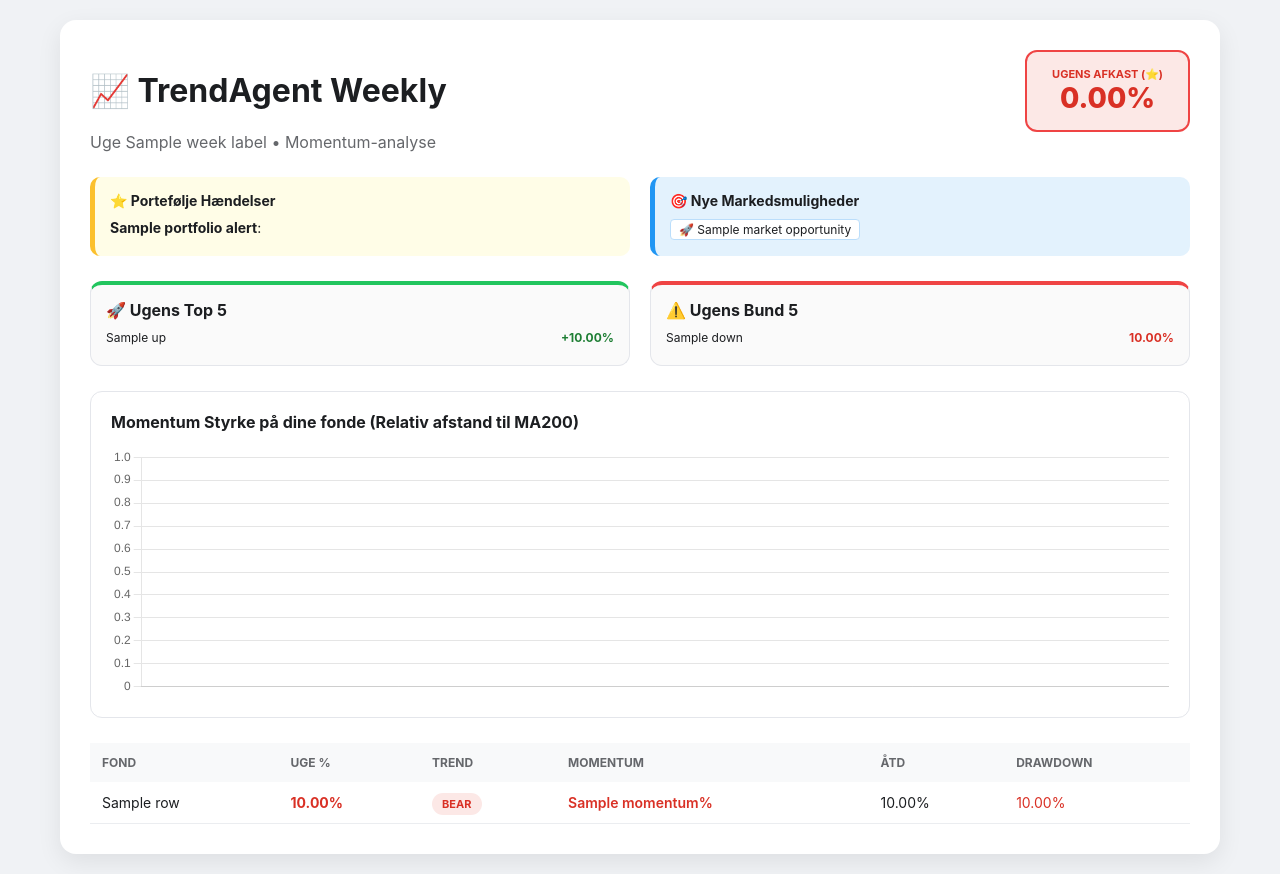
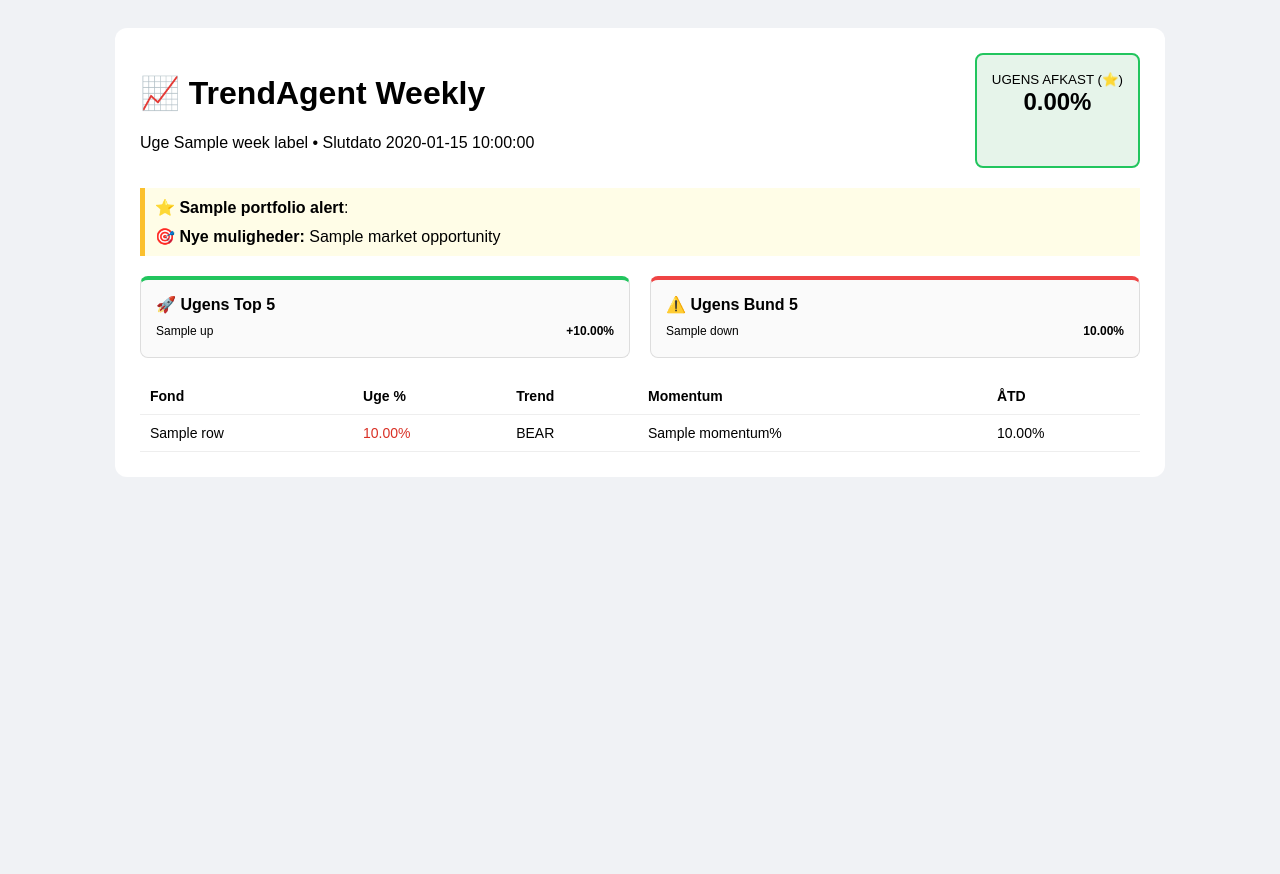
Before and after one commit to Alf4444/TrendAgent, a Python web app: template templates/weekly.html.j2 in a window 1280 px wide. After the commit the page ends 477 px from the top, so only its background shows below. Run offline with Jinja, Linux system fonts and the light colour scheme; the template is opened without the code that fills it: most values are stand-ins (such as "Sample title", 1, 10 or a date in 2020).

Commit message:
Update weekly.html.j2

```diff
--- a/templates/weekly.html.j2
+++ b/templates/weekly.html.j2
@@ -2,146 +2,79 @@
 <html lang="da">
 <head>
   <meta charset="utf-8">
-  <meta name="viewport" content="width=device-width, initial-scale=1">
-  <title>TrendAgent Weekly – Uge {{ week_label }}</title>
+  <title>TrendAgent Weekly</title>
   <script src="https://cdn.jsdelivr.net/npm/chart.js"></script>
   <style>
-    body { font-family: -apple-system, system-ui, sans-serif; background: #f0f2f5; margin: 0; padding: 20px; color: #1c1e21; }
-    .container { max-width: 1100px; margin: auto; background: white; padding: 30px; border-radius: 16px; box-shadow: 0 8px 24px rgba(0,0,0,0.08); }
-    .header-flex { display: flex; justify-content: space-between; align-items: flex-start; margin-bottom: 25px; }
-
-    .portfolio-score { padding: 15px 25px; border-radius: 12px; text-align: center; }
-    .score-up { background: #e6f4ea; border: 2px solid #22c55e; color: #1e7e34; }
-    .score-down { background: #fce8e6; border: 2px solid #ef4444; color: #d93025; }
-
-    .alert-grid { display: flex; gap: 20px; margin-bottom: 25px; }
-    .alert-box { flex: 1; padding: 15px; border-radius: 10px; font-size: 14px; }
-    .p-alert { background: #fffde7; border-left: 5px solid #fbc02d; }
-    .m-alert { background: #e3f2fd; border-left: 5px solid #2196f3; }
-
-    .top-stats { display: flex; gap: 20px; margin-bottom: 25px; }
-    .stat-box { flex: 1; padding: 15px; border-radius: 12px; border: 1px solid #e4e6eb; background: #fafafa; }
-
-    .chart-card { border: 1px solid #e4e6eb; border-radius: 12px; padding: 20px; margin-bottom: 25px; }
-    .chart-container { height: 250px; }
-
-    table { border-collapse: collapse; width: 100%; }
-    th { text-align: left; padding: 12px; background: #f8f9fa; font-size: 12px; text-transform: uppercase; color: #65676b; }
-    td { padding: 12px; border-bottom: 1px solid #ebedf0; font-size: 14px; }
-    .active-row { background: #fffde7; font-weight: 500; }
-    .badge { padding: 4px 10px; border-radius: 20px; font-weight: bold; font-size: 11px; }
-    .b-up { background: #e6f4ea; color: #1e7e34; }
-    .b-down { background: #fce8e6; color: #d93025; }
+    body { font-family: sans-serif; background: #f0f2f5; padding: 20px; }
+    .container { max-width: 1000px; margin: auto; background: white; padding: 25px; border-radius: 12px; }
+    .header { display: flex; justify-content: space-between; margin-bottom: 20px; }
+    .score-box { border: 2px solid #22c55e; background: #e6f4ea; padding: 15px; border-radius: 8px; text-align: center; }
+    .grid { display: flex; gap: 20px; margin-bottom: 20px; }
+    .box { flex: 1; padding: 15px; border-radius: 8px; border: 1px solid #ddd; background: #fafafa; }
+    .alert { background: #fffde7; border-left: 5px solid #fbc02d; padding: 10px; margin-bottom: 20px; }
+    table { width: 100%; border-collapse: collapse; margin-top: 20px; }
+    th, td { padding: 10px; border-bottom: 1px solid #eee; text-align: left; font-size: 14px; }
+    .active { background: #fffde7; font-weight: bold; }
   </style>
 </head>
 <body>
   <div class="container">
-    <div class="header-flex">
+    <div class="header">
       <div>
         <h1>📈 TrendAgent Weekly</h1>
-        <p style="color:#65676b; margin:0;">Uge {{ week_label }} • Momentum-analyse</p>
+        <p>Uge {{ week_label }} • Slutdato {{ week_end_date }}</p>
       </div>
-      <div class="portfolio-score {{ 'score-up' if avg_portfolio_return >= 0 else 'score-down' }}">
-        <span style="font-size: 11px; text-transform: uppercase; font-weight: bold; display:block;">Ugens Afkast (⭐)</span>
-        <span style="font-size: 28px; font-weight: 800;">{{ '%.2f'|format(avg_portfolio_return) }}%</span>
+      <div class="score-box">
+        <small>UGENS AFKAST (⭐)</small><br>
+        <strong style="font-size: 24px;">{{ '%.2f'|format(avg_portfolio_return) }}%</strong>
       </div>
     </div>
 
     {% if portfolio_alerts or market_opportunities %}
-    <div class="alert-grid">
-      {% if portfolio_alerts %}
-      <div class="alert-box p-alert">
-        <h4 style="margin:0 0 10px 0;">⭐ Portefølje Hændelser</h4>
-        {% for a in portfolio_alerts %}
-          <div style="margin-bottom:5px;"><strong>{{ a.name }}</strong>: {{ a.msg }}</div>
-        {% endfor %}
-      </div>
-      {% endif %}
-
+    <div class="alert">
+      {% for a in portfolio_alerts %}<div><strong>⭐ {{ a.name }}</strong>: {{ a.msg }}</div>{% endfor %}
       {% if market_opportunities %}
-      <div class="alert-box m-alert">
-        <h4 style="margin:0 0 10px 0;">🎯 Nye Markedsmuligheder</h4>
-        <div style="display: flex; flex-wrap: wrap; gap: 5px;">
-          {% for o in market_opportunities %}
-            <span style="background:white; padding:2px 8px; border-radius:4px; border:1px solid #bbdefb; font-size:12px;">🚀 {{ o.name }}</span>
-          {% endfor %}
-        </div>
-      </div>
+        <div style="margin-top:10px;"><strong>🎯 Nye muligheder:</strong>
+        {% for o in market_opportunities %}{{ o.name }}{{ ", " if not loop.last }}{% endfor %}</div>
       {% endif %}
     </div>
     {% endif %}
 
-    <div class="top-stats">
-      <div class="stat-box" style="border-top: 4px solid #22c55e;">
+    <div class="grid">
+      <div class="box" style="border-top: 4px solid #22c55e;">
         <h4 style="margin:0 0 10px 0">🚀 Ugens Top 5</h4>
         {% for t in top_up %}
-          <div style="display:flex; justify-content:space-between; font-size:12px; margin-bottom:5px;">
-            <span>{{ t.name[:30] }}</span>
-            <span style="color:#1e7e34; font-weight:bold;">+{{ '%.2f'|format(t.week_change_pct) }}%</span>
+          <div style="display:flex; justify-content:space-between; font-size:12px; margin-bottom:4px;">
+            <span>{{ t.name[:30] }}</span> <strong>+{{ '%.2f'|format(t.week_change_pct) }}%</strong>
           </div>
         {% endfor %}
       </div>
-      <div class="stat-box" style="border-top: 4px solid #ef4444;">
+      <div class="box" style="border-top: 4px solid #ef4444;">
         <h4 style="margin:0 0 10px 0">⚠️ Ugens Bund 5</h4>
         {% for t in top_down %}
-          <div style="display:flex; justify-content:space-between; font-size:12px; margin-bottom:5px;">
-            <span>{{ t.name[:30] }}</span>
-            <span style="color:#d93025; font-weight:bold;">{{ '%.2f'|format(t.week_change_pct) }}%</span>
+          <div style="display:flex; justify-content:space-between; font-size:12px; margin-bottom:4px;">
+            <span>{{ t.name[:30] }}</span> <strong>{{ '%.2f'|format(t.week_change_pct) }}%</strong>
           </div>
         {% endfor %}
       </div>
     </div>
 
-    <div class="chart-card">
-      <h4 style="margin:0 0 15px 0">Momentum Styrke på dine fonde (Relativ afstand til MA200)</h4>
-      <div class="chart-container">
-        <canvas id="momentumChart"></canvas>
-      </div>
-    </div>
-
     <table>
       <thead>
-        <tr>
-          <th>Fond</th>
-          <th>Uge %</th>
-          <th>Trend</th>
-          <th>Momentum</th>
-          <th>ÅTD</th>
-          <th>Drawdown</th>
-        </tr>
+        <tr><th>Fond</th><th>Uge %</th><th>Trend</th><th>Momentum</th><th>ÅTD</th></tr>
       </thead>
       <tbody>
         {% for row in rows %}
-        <tr class="{{ 'active-row' if row.is_active else '' }}">
+        <tr class="{{ 'active' if row.is_active else '' }}">
           <td>{{ '⭐' if row.is_active else '' }} {{ row.name[:45] }}</td>
-          <td style="font-weight:bold; color: {{ '#1e7e34' if row.week_change_pct > 0 else '#d93025' }}">{{ '%.2f'|format(row.week_change_pct) }}%</td>
-          <td><span class="badge {{ 'b-up' if row.trend_state == 'UP' else 'b-down' }}">{{ 'BULL' if row.trend_state == 'UP' else 'BEAR' }}</span></td>
-          <td style="font-weight:600; color: {{ '#1e7e34' if row.momentum > 0 else '#d93025' }}">{{ row.momentum }}%</td>
+          <td style="color: {{ '#1e7e34' if row.week_change_pct > 0 else '#d93025' }}">{{ '%.2f'|format(row.week_change_pct) }}%</td>
+          <td>{{ 'BULL' if row.trend_state == 'UP' else 'BEAR' }}</td>
+          <td>{{ row.momentum }}%</td>
           <td>{{ '%.2f'|format(row.ytd_return) }}%</td>
-          <td style="color:#d93025">{{ '%.2f'|format(row.drawdown) }}%</td>
         </tr>
         {% endfor %}
       </tbody>
     </table>
   </div>
-
-  <script>
-    const ctx = document.getElementById('momentumChart').getContext('2d');
-    const rawData = {{ chart_values | tojson }};
-    new Chart(ctx, {
-      type: 'bar',
-      data: {
-        labels: {{ chart_labels | tojson }},
-        datasets: [{
-          data: rawData,
-          backgroundColor: rawData.map(v => v > 0 ? 'rgba(34, 197, 94, 0.7)' : 'rgba(239, 68, 68, 0.7)'),
-          borderColor: rawData.map(v => v > 0 ? 'rgb(34, 197, 94)' : 'rgb(239, 68, 68)'),
-          borderWidth: 1,
-          borderRadius: 4
-        }]
-      },
-      options: { responsive: true, maintainAspectRatio: false, plugins: { legend: { display: false } } }
-    });
-  </script>
 </body>
 </html>
```
